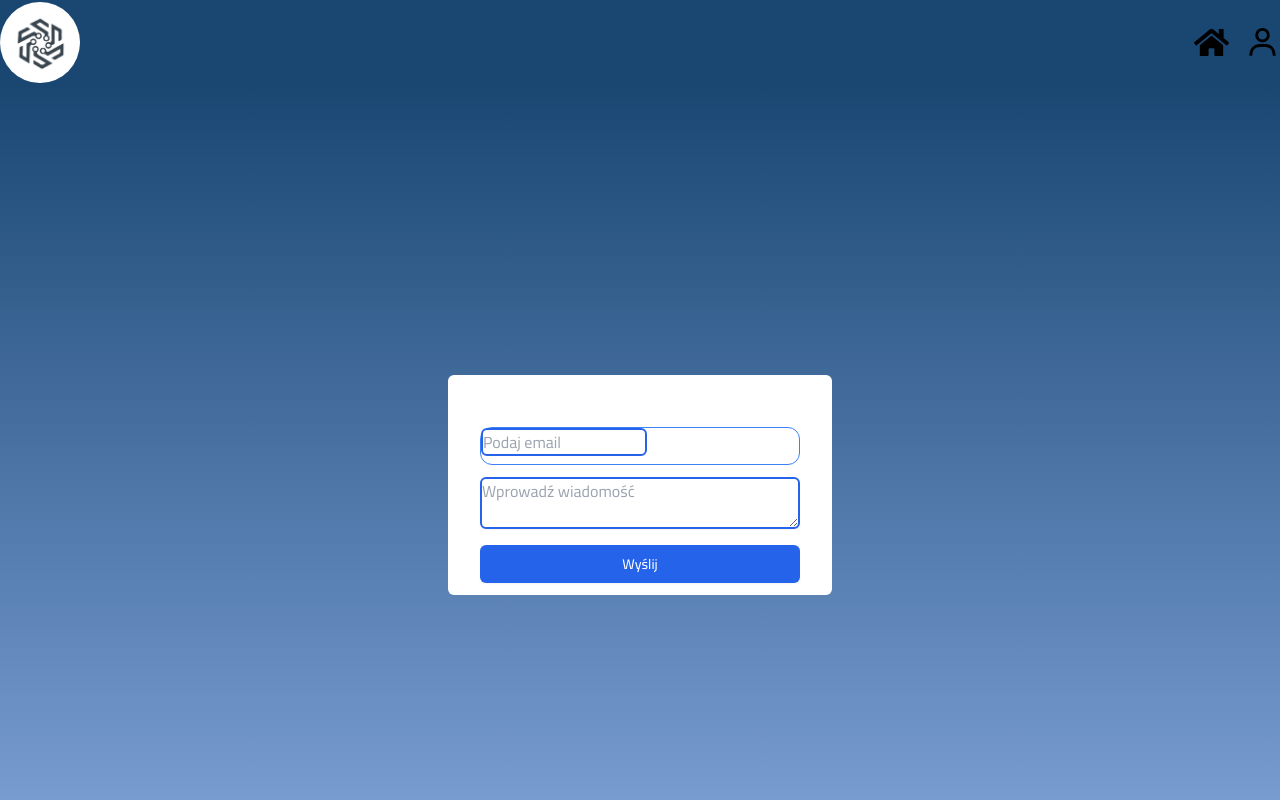
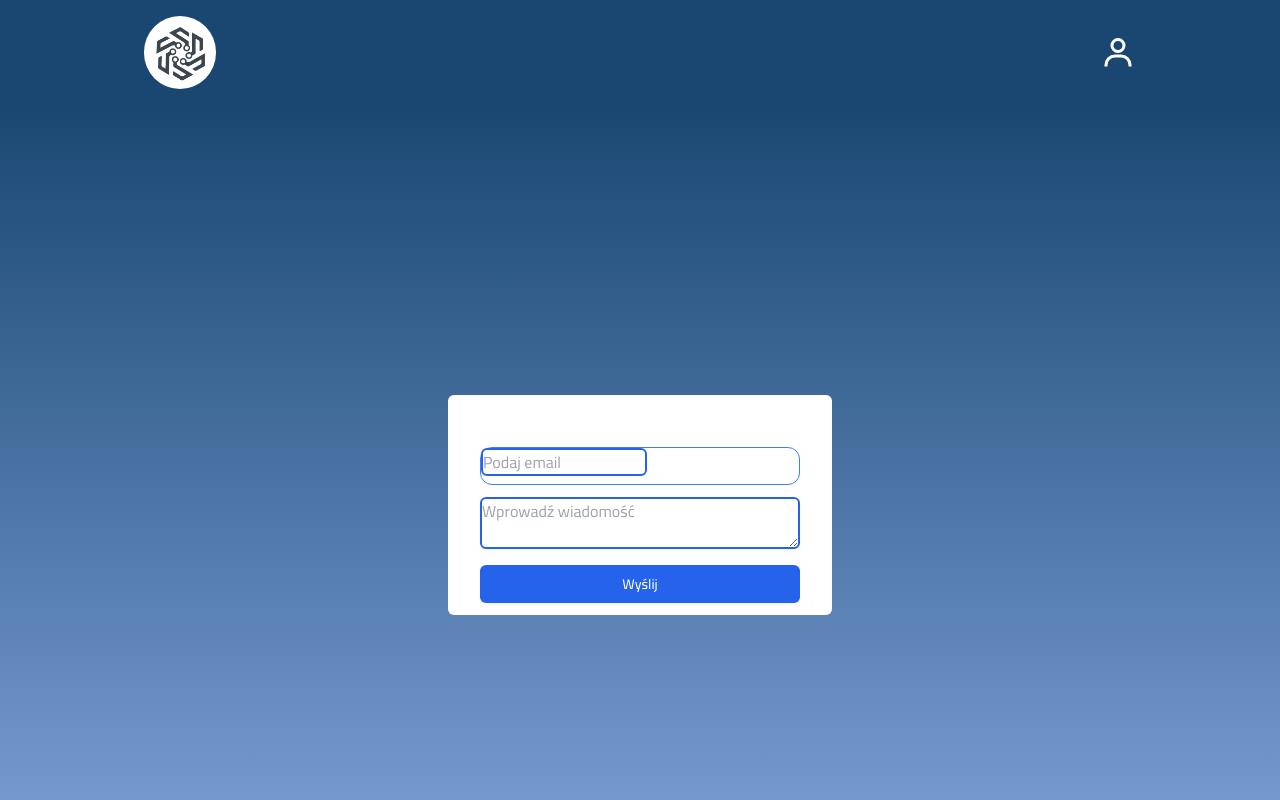
Before and after one commit to pkawaleria/frontend, a React (Create React App) app: page /pomoc in a window 1280 px wide. Shown: the top 800 px of the page. Built offline with nearby package versions, Linux system fonts and the light colour scheme.

Commit message:
Navbar modifications

```diff
--- a/src/assets/styles/index.css
+++ b/src/assets/styles/index.css
@@ -22,9 +22,14 @@
         text-sm font-bold
         transition-all duration-200 scale-0 origin-left
     }
+
+    .navbar-logo {
+        @apply bg-white p-1 rounded-[50px] ml-4 my-4 hover:rounded-[30px] transition-all ease-linear duration-200
+    }
 }
 
 body {
+    background-color: rgb(25, 71, 114);
     margin: 0;
     font-family: 'Cairo', sans-serif;
 }
--- a/src/assets/styles/navbar/navbar.css
+++ b/src/assets/styles/navbar/navbar.css
@@ -11,11 +11,3 @@
     transform: translateY(0);
     transition: transform 1s ease-in-out;
 }
-
-.logo-container {
-    background-color: #ffffff;
-    padding: 10px;
-    border-radius: 50%;
-    margin-top: 2px;
-    margin-bottom: 2px;
-}
--- a/src/components/Navbar/Navbar.js
+++ b/src/components/Navbar/Navbar.js
@@ -1,9 +1,9 @@
 import '../../assets/styles/navbar/navbar.css';
 import React, { useState, useEffect } from 'react';
 import Logo from '../../assets/images/logo.png';
-import { FaHome } from 'react-icons/fa';
 import { BiUser } from 'react-icons/bi';
 import { Tooltip } from 'react-tooltip';
+import { Link } from 'react-router-dom';
 
 export default function Navbar() {
     const [prevScrollPos, setPrevScrollPos] = useState(0);
@@ -23,24 +23,17 @@ export default function Navbar() {
     }, [prevScrollPos, visible]);
 
     return (
-        <nav className={`navbar navbar-expand-md navbar-dark bg-custom-blue sticky-top${visible ? ' navbar-show' : ' navbar-hidden'}`}>
+        <nav className={`w-4/5 m-auto navbar navbar-expand-md navbar-dark bg-custom-blue sticky-top${visible ? ' navbar-show' : ' navbar-hidden'}`}>
             <div className="container mx-auto flex justify-between items-center">
-                <a className="logo-container" href="/" data-tooltip-id='home' data-tooltip-content="Strona Głowna">
-                    <img src={Logo} alt="..." width="60" />
+                <Link className="navbar-logo" to="/" data-tooltip-id='home' data-tooltip-content="Strona Głowna">
+                    <img src={Logo} alt="..." className='object-hover w-16' />
                     <Tooltip id="home" type="dark" effect="solid" />
-                </a>
-                <button className="navbar-toggler md:hidden" type="button">
-                    <span className="navbar-toggler-icon"></span>
-                </button>
-                <div className="flex items-center space-x-4">
-                    <a className="nav-link" href="/" data-tooltip-id='homeTooltip' data-tooltip-content="Strona Głowna">
-                        <FaHome size={35} className="icon-hover" />
-                        <Tooltip id="homeTooltip" type="dark" effect="solid" />
-                    </a>
-                    <a className="nav-link" href="/logowanie" data-tooltip-id='accountTooltip' data-tooltip-content="Moje konto">
-                        <BiUser size={35} className="icon-hover" />
+                </Link>
+                <div className="flex items-center space-x-4 mr-4">
+                    <Link className="nav-link" href="/logowanie" data-tooltip-id='accountTooltip' data-tooltip-content="Moje konto">
+                        <BiUser className="icon-hover text-white text-4xl hover:text-5xl ease-linear duration-200" />
                         <Tooltip id="accountTooltip" type="dark" effect="solid" />
-                    </a>
+                    </Link>
                 </div>
             </div>
         </nav>
```
